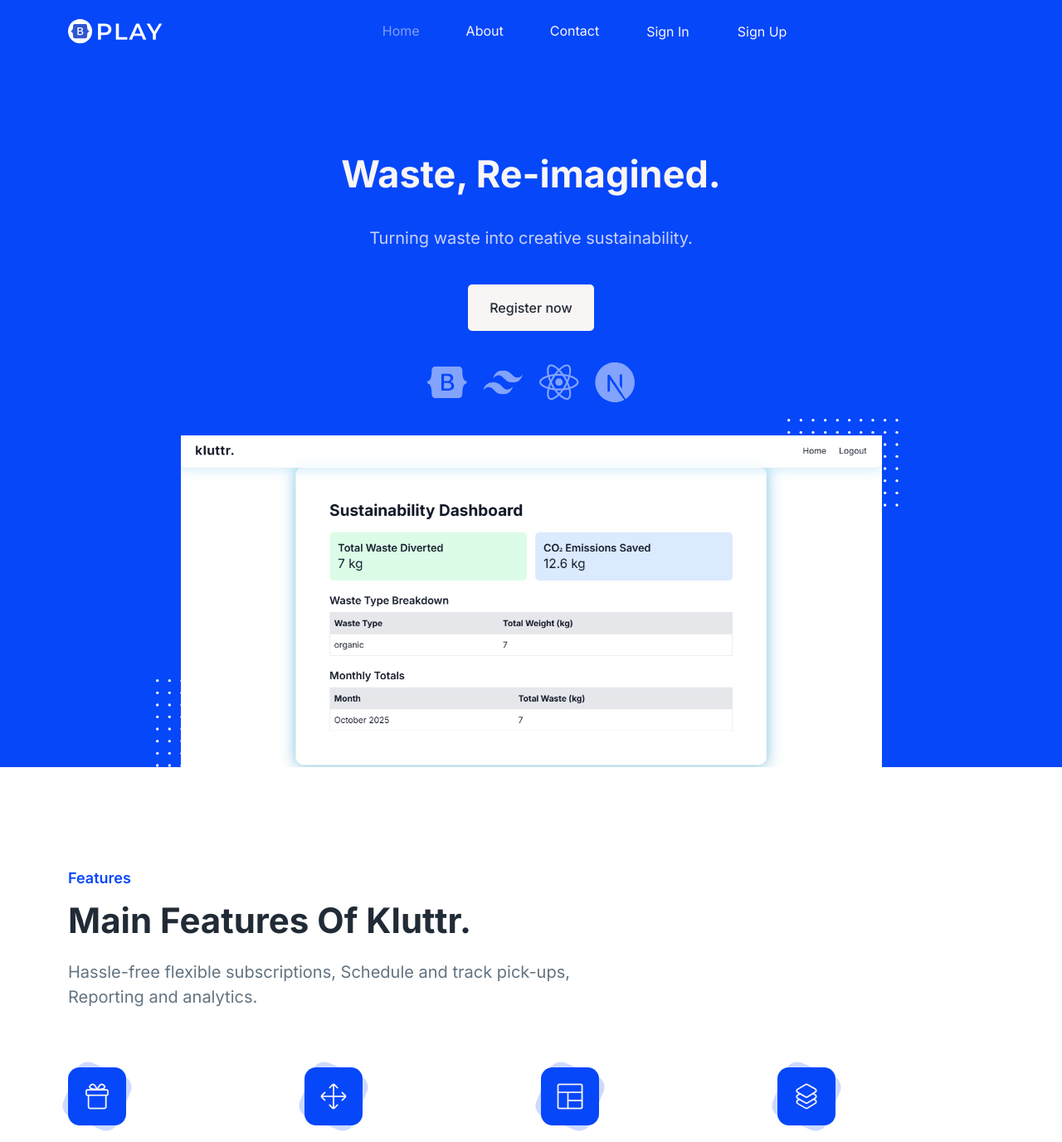
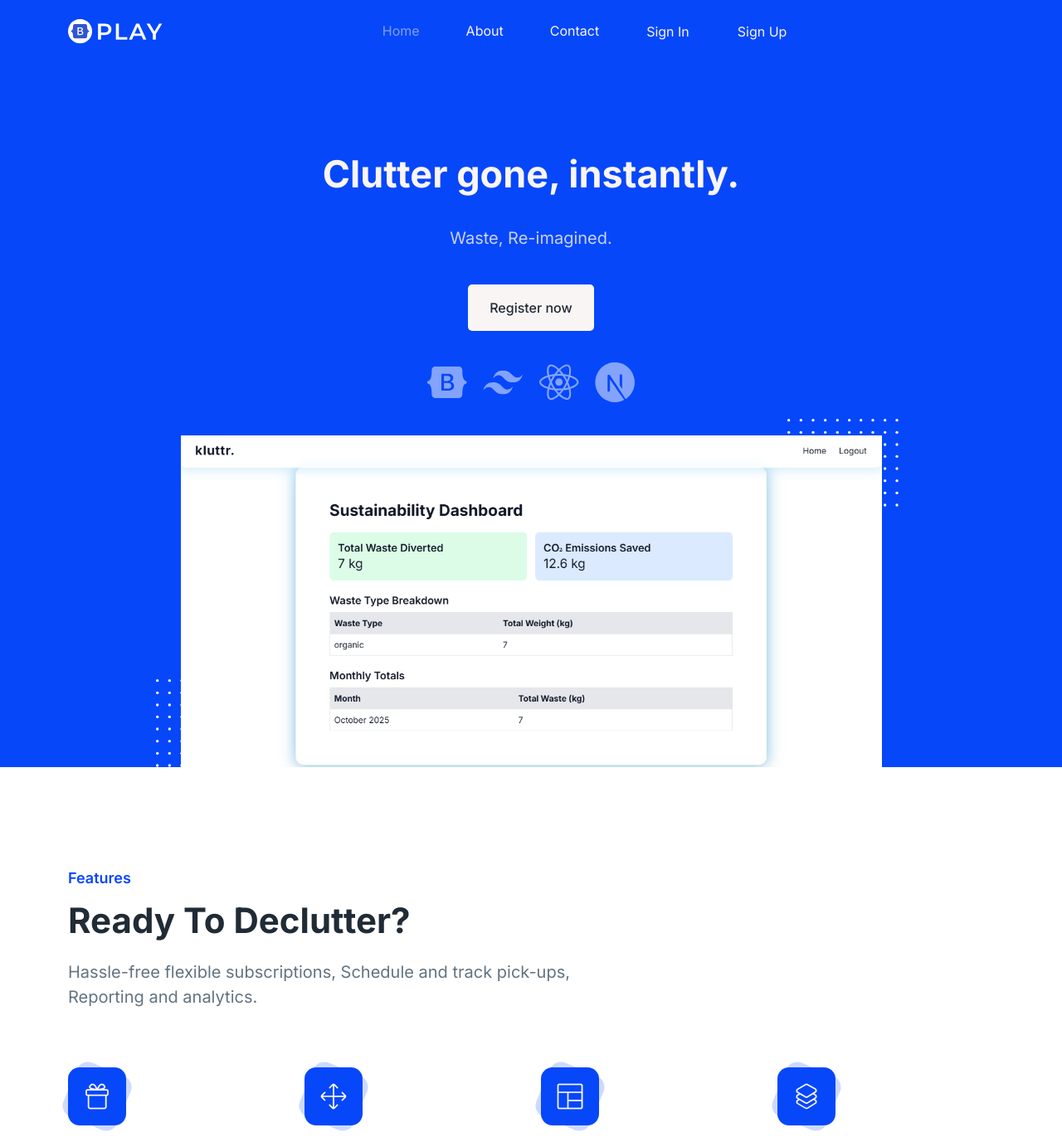
Before and after one commit to nandegq/kluttr, a Django app: page / in a window 1280 px wide. Shown: the top 1377 px of the page at 83% size. Run offline with Django 5.2, Linux system fonts and the light colour scheme; some libraries are stand-ins or nearby versions.

Commit message:
landing fix

```diff
--- a/clients/templates/landing.html
+++ b/clients/templates/landing.html
@@ -100,10 +100,10 @@
         <div class="col-lg-12">
           <div class="ud-hero-content wow fadeInUp" data-wow-delay=".2s">
             <h1 class="ud-hero-title">
-              Waste, Re-imagined.
+              Clutter gone, instantly.
             </h1>
             <p class="ud-hero-desc">
-              Turning waste into creative sustainability.
+              Waste, Re-imagined.
             </p>
             <ul class="ud-hero-buttons">
               <li>
@@ -136,7 +136,7 @@
         <div class="col-lg-12">
           <div class="ud-section-title">
             <span>Features</span>
-            <h2>Main Features of kluttr.</h2>
+            <h2>Ready to declutter?</h2>
             <p>
               Hassle-free flexible subscriptions, Schedule and track pick-ups, Reporting and analytics.
             </p>
```
